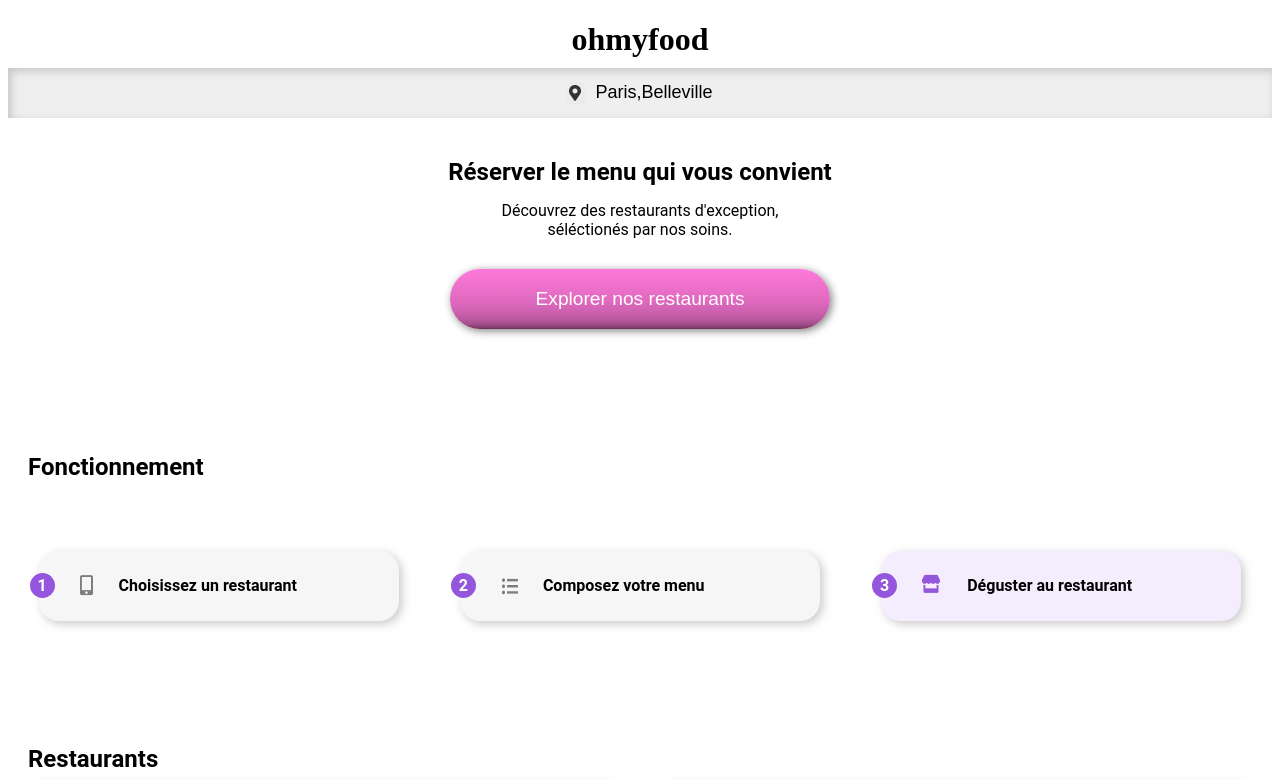
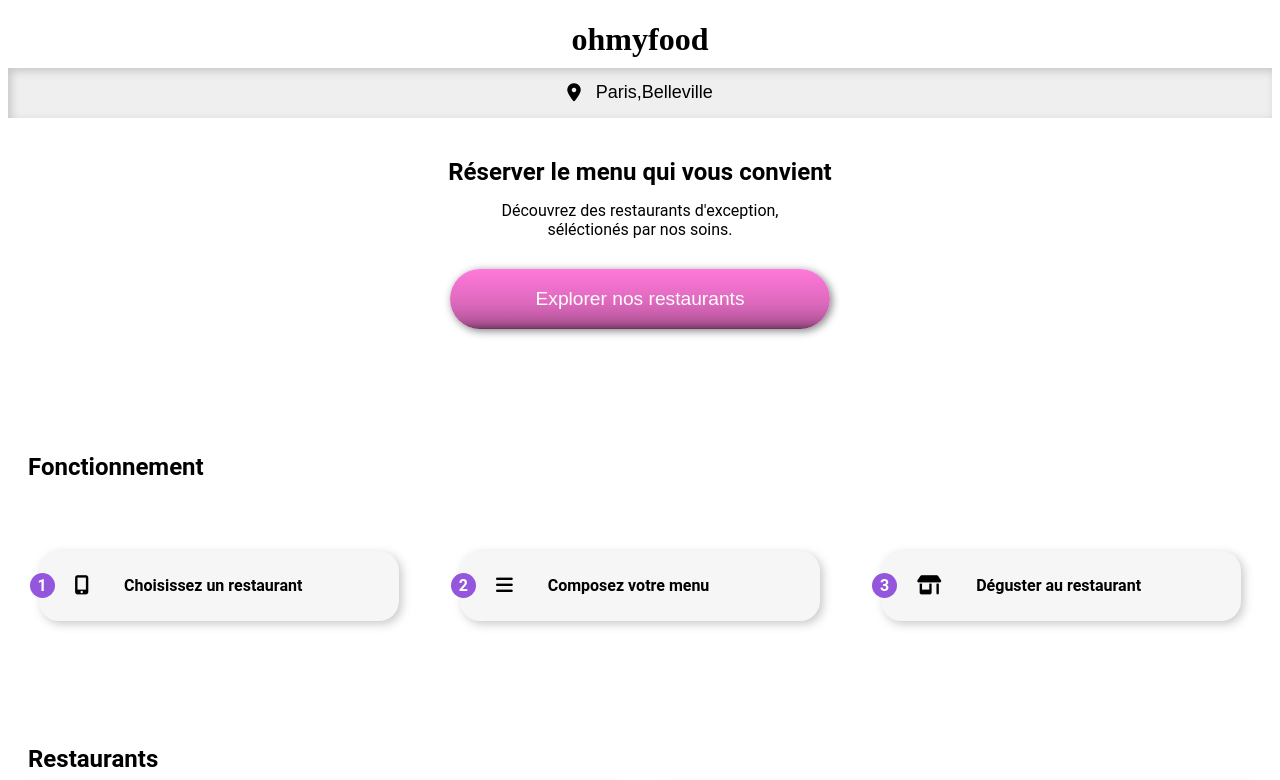
Before and after one commit to ELLordo/Ohmyfood, a website: page index.html in a window 1280 px wide. Shown: the top 780 px of the page. Drawn offline with Linux system fonts and the light colour scheme; grey boxes are pictures that could not be loaded; a web font is replaced by a local one.

Commit message:
dernier ajustement fait

```diff
--- a/index.html
+++ b/index.html
@@ -18,7 +18,7 @@
     <header>
         <h1 class="main-title">ohmyfood</h1>
 
-        <button class="main-btn"><img class="main-btn__img" src="images/logo/Accueil.png" alt="Carte">Paris,Belleville</button>
+        <button class="main-btn"><i class="fa-solid fa-location-dot"></i>Paris,Belleville</button>
 
         <div class="pres">
         <h2 class="pres__main">Réserver le menu qui vous convient</h2>
@@ -33,7 +33,7 @@
         <article class="choix__1">
         <div class="choix__1__btn">
             <div class="choix__1__btn__num"><p>1</p></div>
-            <img class="choix__1__btn__img" src="images/logo/phone.png" alt="phone">
+            <i class="fa-solid fa-mobile-screen-button"></i>
             <p class="choix__1__btn__txt">Choisissez un restaurant</p>
         </div>
     </article>
@@ -41,16 +41,16 @@
     <article class="choix__1">
         <div class="choix__1__btn">
             <div class="choix__1__btn__num"><p>2</p></div>
-            <img class="choix__1__btn__img" src="images/logo/barre.png" alt="barres">
+            <i class="fa-solid fa-bars"></i>
             <p class="choix__1__btn__txt">Composez votre menu</p>
         </div>
     </article>
 
-        <article class="choix__2">
-            <div class="choix__2__btn">
-                <div class="choix__2__btn__num"><p>3</p></div>
-                <img class="choix__2__btn__img" src="images/logo/shop.png" alt="shop">
-                <p class="choix__2__btn__txt">Déguster au restaurant</p>
+        <article class="choix__1">
+            <div class="choix__1__btn">
+                <div class="choix__1__btn__num"><p>3</p></div>
+                <i class="fa-solid fa-shop"></i>
+                <p class="choix__1__btn__txt">Déguster au restaurant</p>
             </div>
         </article>
 
--- a/sass/main.scss
+++ b/sass/main.scss
@@ -30,6 +30,10 @@ body
     cursor: pointer;
     &__img{
         margin-right: 10px;
+    }
+    .fa-solid
+    {
+        font-size: 1em;
     }
 }
 .pres
@@ -90,6 +94,10 @@ body
                 width: 100%;
             }
         }
+        .fa-solid
+        {
+            font-size: 1.2em;
+        }
         p
         {
             font-size:medium;
@@ -110,35 +118,15 @@ body
             @include fonctionnement;
             cursor: pointer;
         }
+        &__1__btn:hover
+        {
+            background-color: rgb(243, 237, 254)
+        }
         &__1__btn__num
         {
             @include num-btn;
         }
         &__1__btn__txt
-        {
-            margin-left: 20px;
-        }
-        &__2
-        {
-            display: flex;
-            justify-content: center;
-            margin-top: 30px;
-            @media screen and (min-width:992px)
-            {
-                width: 30%;
-            }
-        }
-        &__2__btn
-        {
-            @include fonctionnement;
-            background-color: rgb(244, 237, 254);
-            cursor: pointer;
-        }
-        &__2__btn__num
-        {
-            @include num-btn;
-        }
-        &__2__btn__txt
         {
             margin-left: 20px;
         }
```
Also changed, not shown: css/style.css, images/logo/Accueil.png (deleted), images/logo/barre.png (deleted), images/logo/phone.png (deleted), images/logo/pointeur2.jpeg (deleted), images/logo/shop.png (deleted), sass/pages/_menu.sens.scss (deleted), sass/pages/_menu_fr.scss (deleted), style.css, 1 other file.
